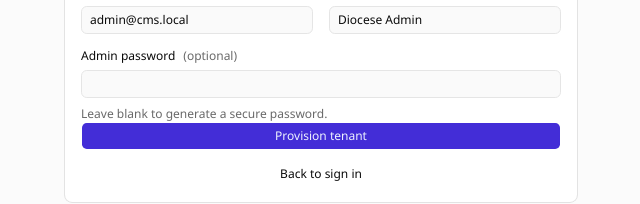
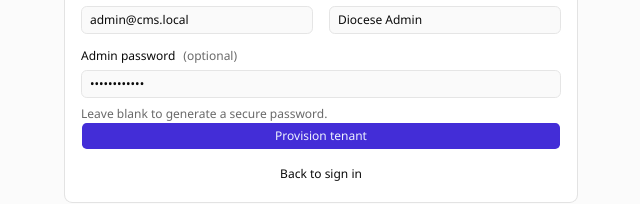
Before and after one commit to aleag-io/cms, a Next.js app: page /bootstrap in a window 1280 px wide. Shown: the part 472-676 px from the top of the page, without its empty margins (319-959 px from the left). Built offline with nearby package versions, Linux system fonts and the light colour scheme.

Commit message:
fix: set default admin password in BootstrapPage

```diff
--- a/app/bootstrap/page.tsx
+++ b/app/bootstrap/page.tsx
@@ -41,7 +41,7 @@ const defaultValues: BootstrapForm = {
     parishAddress: "",
     adminEmail: "admin@cms.local",
     adminName: "Diocese Admin",
-    adminPassword: "",
+    adminPassword: "Admin@Local1",
 };
 
 export default function BootstrapPage() {
```
